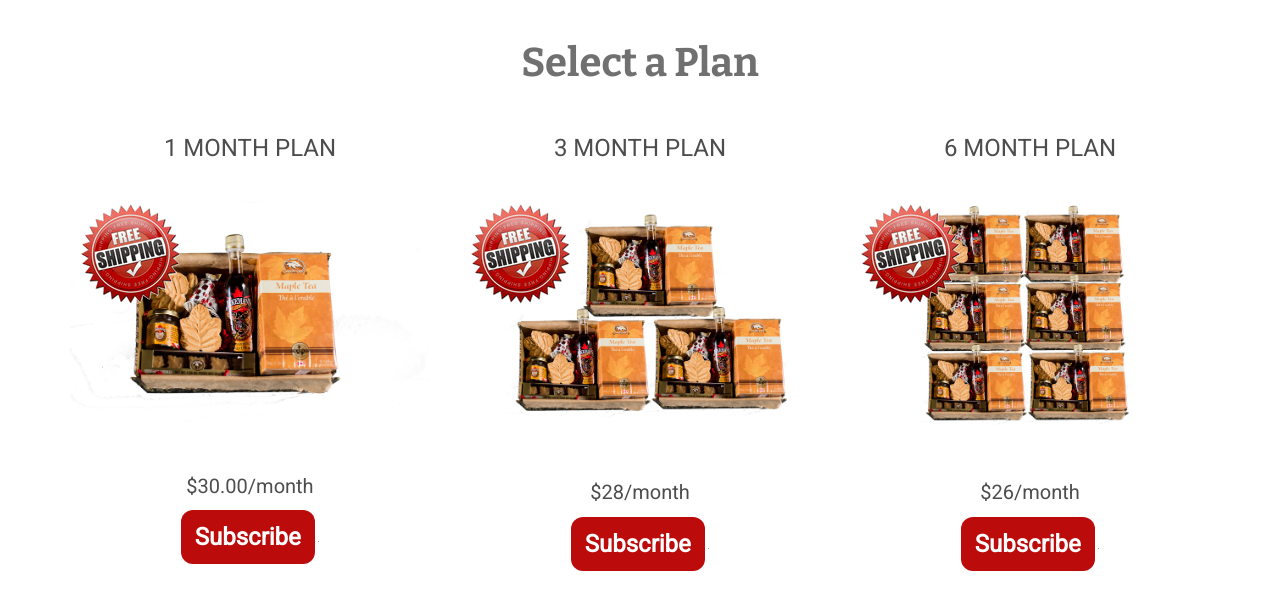
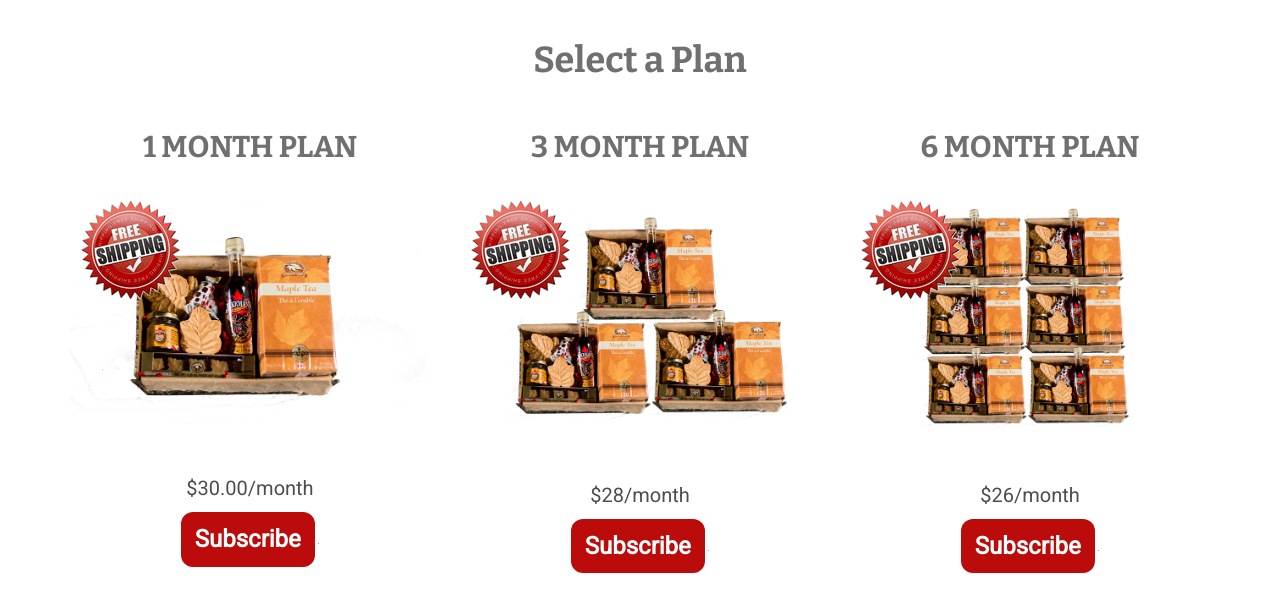
Before and after one commit to MapleCrate/maplecrate.github.io, a website: page subscribe.html in a window 1280 px wide. Shown: the part 123-724 px from the top of the page. Drawn offline with nearby package versions, Linux system fonts and the light colour scheme; grey boxes are pictures that could not be loaded.

Commit message:
Update some headers

```diff
--- a/css/main.css
+++ b/css/main.css
@@ -14,11 +14,12 @@ a {
 	color: white;
 }
 h1 {
-		font-size: 5vw;
+	font-family: 'Bitter', serif;
+	font-weight: 700;
+  	color: #707070;
 
 }
 h2 {
-	font-size: 40px;
 	font-family: 'Bitter', serif;
 	font-weight: 700;
   	color: #707070;
@@ -213,6 +214,14 @@ ul.social-buttons li a:active {
 	background-color: black;
 }
 
+/*---------------------Home---------------------------*/
+
+.home h1 {
+	font-size: 5vw;
+}
+.home .jumbotron_btn {
+
+}
 
 
 /*-----------------Subscribe---------------------------*/
--- a/subscribe.html
+++ b/subscribe.html
@@ -71,13 +71,13 @@
     <div class="row text-center">
 
       <div class="col-md-12">
-        <h2> Select a Plan</h2>
+        <h1> Select a Plan</h1>
         <br>
       </div>
 
       <!-- 1 Month Plan -->
       <div class="col-md-4">
-        <h3 class="text-uppercase">1 Month Plan</h3>
+        <h2 class="text-uppercase">1 Month Plan</h2>
         <br>
         <img src="images/rsz_box6.png" class="img-responsive img-rounded">
         <img src="images/free-shipping.png" class ="img-responsive freeshipping">
@@ -101,7 +101,7 @@
 
       <!-- 3 Month Plan -->
       <div class="col-md-4">
-        <h3 class="text-uppercase">3 Month Plan</h3>
+        <h2 class="text-uppercase">3 Month Plan</h2>
         <br>
         <img src="images/rsz_3xbox6.png" class="img-responsive img-rounded">
         <img src="images/free-shipping.png" class ="img-responsive freeshipping">
@@ -126,7 +126,7 @@
 
       <!-- 6 Month Plan -->
       <div class="col-md-4">
-        <h3 class="text-uppercase">6 Month Plan</h3>
+        <h2 class="text-uppercase">6 Month Plan</h2>
         <br>
         <img src="images/rsz_6xbox6.png" class="img-responsive img-rounded">
         <img src="images/free-shipping.png" class ="img-responsive freeshipping">
```
Also changed, not shown: index.html (+2 -2 lines), items.html (+1 -1 lines), maplenuts.html (+1 -1 lines).
